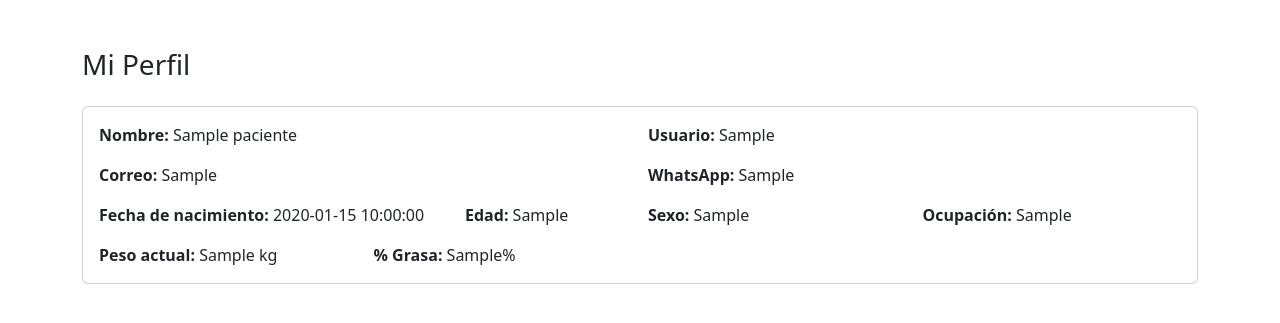
After one commit to Odettu/rauluscanga, a PHP site: page /perfil.php in a window 1280 px wide. The commit adds this page. Shown: the top 323 px of the page. Run offline with PHP 8.4, Linux system fonts and the light colour scheme; the visitor is signed in with stand-in values (Sample User, id 1); tables that the repository leaves empty or names only in its code hold one stand-in row (values such as "Sample post").

Commit message:
AVANCES 23MAY25 3:09PM

```diff
--- /dev/null
+++ b/perfil.php
@@ -0,0 +1,60 @@
+<?php
+session_start();
+
+// Solo usuarios normales pueden acceder
+if (!isset($_SESSION['usuario']) || $_SESSION['tipo'] !== 'normal') {
+  header("Location: index.php");
+  exit();
+}
+
+$conexion = new mysqli("localhost", "root", "", "nutricion");
+if ($conexion->connect_error) {
+  die("Error de conexión: " . $conexion->connect_error);
+}
+
+$username = $_SESSION['usuario'];
+
+// Obtener datos del paciente
+$stmt = $conexion->prepare("SELECT * FROM pacientes WHERE usuario = ?");
+$stmt->bind_param("s", $username);
+$stmt->execute();
+$resultado = $stmt->get_result();
+
+if ($resultado->num_rows === 0) {
+  echo "<div class='alert alert-danger m-5'>No se encontró información del paciente.</div>";
+  exit();
+}
+
+$paciente = $resultado->fetch_assoc();
+$stmt->close();
+?>
+
+<!DOCTYPE html>
+<html lang="es">
+<head>
+  <meta charset="UTF-8">
+  <title>Mi Perfil</title>
+  <link href="https://cdn.jsdelivr.net/npm/bootstrap@5.3.0/dist/css/bootstrap.min.css" rel="stylesheet">
+</head>
+<body>
+<div class="container mt-5">
+  <h3 class="mb-4">Mi Perfil</h3>
+  <div class="card">
+    <div class="card-body">
+      <div class="row g-3">
+        <div class="col-md-6"><strong>Nombre:</strong> <?= htmlspecialchars($paciente['nombre']) ?></div>
+        <div class="col-md-6"><strong>Usuario:</strong> <?= htmlspecialchars($paciente['usuario']) ?></div>
+        <div class="col-md-6"><strong>Correo:</strong> <?= htmlspecialchars($paciente['correo']) ?></div>
+        <div class="col-md-6"><strong>WhatsApp:</strong> <?= htmlspecialchars($paciente['whatsapp']) ?></div>
+        <div class="col-md-4"><strong>Fecha de nacimiento:</strong> <?= htmlspecialchars($paciente['fecha_nacimiento']) ?></div>
+        <div class="col-md-2"><strong>Edad:</strong> <?= $paciente['edad'] ?></div>
+        <div class="col-md-3"><strong>Sexo:</strong> <?= htmlspecialchars($paciente['sexo']) ?></div>
+        <div class="col-md-3"><strong>Ocupación:</strong> <?= htmlspecialchars($paciente['ocupacion']) ?></div>
+        <div class="col-md-3"><strong>Peso actual:</strong> <?= $paciente['peso_actual'] ?> kg</div>
+        <div class="col-md-3"><strong>% Grasa:</strong> <?= $paciente['porcentaje_grasa'] ?>%</div>
+      </div>
+    </div>
+  </div>
+</div>
+</body>
+</html>
```
Also changed, not shown: user_dashboard.php (+7 -1 lines).
